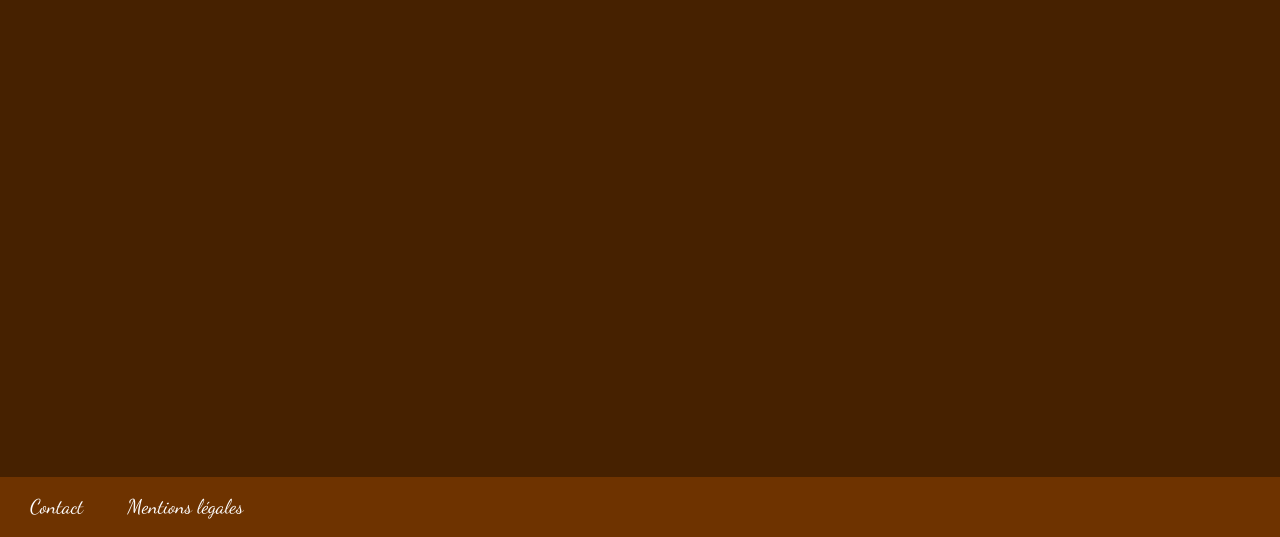
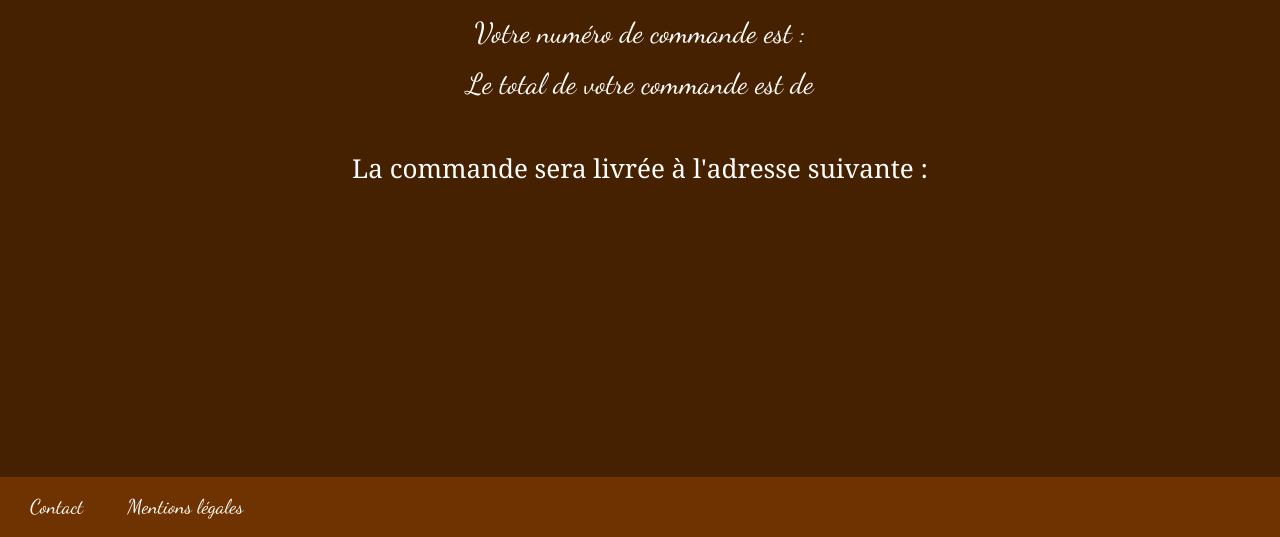
Before and after one commit to Laeti30/LaetitiaForgeur_5_18082021, a plain HTML site: page FrontEnd/confirmation.html in a window 1280 px wide. Shown: the part 263-800 px from the top of the page. Drawn offline with Linux system fonts and the light colour scheme.

Commit message:
Création page confirmation

```diff
--- a/FrontEnd/confirmation.js
+++ b/FrontEnd/confirmation.js
@@ -1,4 +1,56 @@
-let thank = document.createElement("h2");
-document.querySelector("main").appendChild(thank);
-thank.innerHTML = "Merci pour votre commande !";
-thank.classList.add("thank");
+let orderIdData = localStorage.getItem("orderID");
+let totalAmount = localStorage.getItem("totalAmount");
+let contactData = JSON.parse(localStorage.getItem("contact"));
+
+function confirmDisplay() {
+  let confirmBox = document.createElement("div");
+  document.querySelector("main").appendChild(confirmBox);
+
+  let thank = document.createElement("h2");
+  confirmBox.appendChild(thank);
+  thank.innerHTML = "Merci pour votre commande !";
+  thank.classList.add("thank");
+
+  let orderId = document.createElement("p");
+  confirmBox.appendChild(orderId);
+  orderId.innerText = "Votre numéro de commande est : ";
+  orderId.classList.add("confirmOrder");
+
+  let orderIdContent = document.createElement("span");
+  orderId.appendChild(orderIdContent);
+  orderIdContent.innerText = orderIdData;
+
+  let total = document.createElement("p");
+  confirmBox.appendChild(total);
+  total.innerText = "Le total de votre commande est de ";
+  total.classList.add("confirmOrder");
+
+  let totalContent = document.createElement("span");
+  total.appendChild(totalContent);
+  totalContent.innerText = totalAmount;
+
+  let deliveryData = document.createElement("div");
+  confirmBox.appendChild(deliveryData);
+  deliveryData.classList.add("deliveryData");
+
+  let deliveryTitle = document.createElement("h3");
+  deliveryData.appendChild(deliveryTitle);
+  deliveryTitle.innerText = "La commande sera livrée à l'adresse suivante :";
+
+  let deliveryName = document.createElement("p");
+  deliveryData.appendChild(deliveryName);
+  deliveryName.innerText = contactData.lastName + " " + contactData.firstName;
+
+  let deliveryAddress = document.createElement("p");
+  deliveryData.appendChild(deliveryAddress);
+  deliveryAddress.innerText = contactData.address;
+
+  let deliveryCity = document.createElement("p");
+  deliveryData.appendChild(deliveryCity);
+  deliveryCity.innerText = contactData.city;
+
+  // On vide le localStorage
+  localStorage.clear();
+}
+
+confirmDisplay();
--- a/FrontEnd/style.css
+++ b/FrontEnd/style.css
@@ -420,3 +420,32 @@ form label {
   border-radius: 0.3rem;
   padding: 5px 0 5px 10px;
 }
+
+/*************** Page de confirmation *****************/
+.confirmOrder {
+  color: white;
+  font-family: "Dancing Script";
+  font-size: 1.8em;
+  margin-top: 20px;
+}
+
+.confirmOrder span {
+  font-family: Georgia, "Times New Roman", Times, serif;
+}
+
+.deliveryData {
+  color: white;
+  margin: 50px auto;
+  font-size: 1.25em;
+  line-height: 1.5;
+}
+
+.deliveryData h3 {
+  /* font-family: "Dancing Script"; */
+  font-size: 1.3em;
+}
+
+.deliveryData p {
+  font-family: "Dancing Script";
+  font-size: 1.5em;
+}
```
Also changed, not shown: FrontEnd/panier.js (+5 -4 lines).
